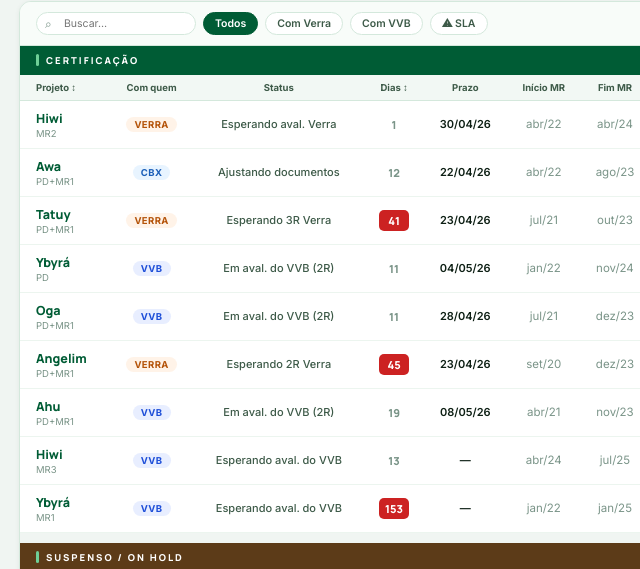
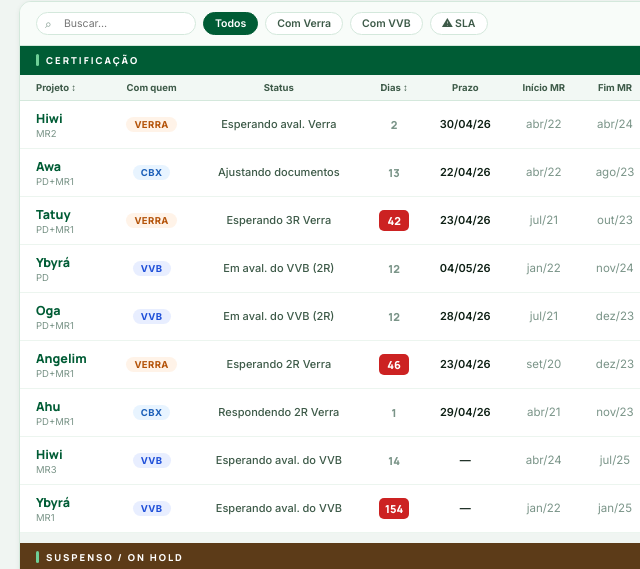
Before and after one commit to DavidZamoraAcosta/cbx_gestao, a plain HTML site: page index.html in a window 1280 px wide. Shown: the part 158-727 px from the top of the page, 1-641 px from the left. Drawn offline with nearby package versions, Linux system fonts and the light colour scheme.

Commit message:
Update index.html
Atualização 23/04

```diff
--- a/index.html
+++ b/index.html
@@ -326,15 +326,15 @@ var STAGES=['Ativ','Escrita','PCP','VVB','1R','2R','3R','Emissão'];
 
 /* ── CERT DATA (dados atualizados imagens) ── */
 var certRows=[
-  {proj:'Hiwi',    est:'MR2',   status:'Esperando aval. Verra',   who:'verra',dias:1,  prazo:'30/04/26',iniMR:'abr/22',fimMR:'abr/24',aud:'ESPL',     vcu:'114K',vcbx:'51K', cur:6},
-  {proj:'Awa',     est:'PD+MR1',status:'Ajustando documentos',    who:'cbx',  dias:12, prazo:'22/04/26',iniMR:'abr/22',fimMR:'ago/23',aud:'AENOR',    vcu:'238K',vcbx:'59K', cur:6},
-  {proj:'Tatuy',   est:'PD+MR1',status:'Esperando 3R Verra',      who:'verra',dias:41, prazo:'23/04/26',iniMR:'jul/21',fimMR:'out/23',aud:'RUBY',     vcu:'89K', vcbx:'21K', cur:6},
-  {proj:'Ybyrá',   est:'PD',    status:'Em aval. do VVB (2R)',    who:'vvb',  dias:11, prazo:'04/05/26',iniMR:'jan/22',fimMR:'nov/24',aud:'RUBY',     vcu:'0',   vcbx:'0',   cur:5},
-  {proj:'Oga',     est:'PD+MR1',status:'Em aval. do VVB (2R)',    who:'vvb',  dias:11, prazo:'28/04/26',iniMR:'jul/21',fimMR:'dez/23',aud:'ECOLANCE', vcu:'186K',vcbx:'56K', cur:5},
-  {proj:'Angelim', est:'PD+MR1',status:'Esperando 2R Verra',      who:'verra',dias:45, prazo:'23/04/26',iniMR:'set/20',fimMR:'dez/23',aud:'RUBY',     vcu:'117K',vcbx:'34K', cur:5},
-  {proj:'Ahu',     est:'PD+MR1',status:'Em aval. do VVB (2R)',    who:'vvb',  dias:19, prazo:'08/05/26',iniMR:'abr/21',fimMR:'nov/23',aud:'AENOR',    vcu:'109K',vcbx:'33K', cur:5},
-  {proj:'Hiwi',    est:'MR3',   status:'Esperando aval. do VVB',  who:'vvb',  dias:13, prazo:'—',       iniMR:'abr/24',fimMR:'jul/25',aud:'ECOLANCE', vcu:'69K', vcbx:'31K', cur:3},
-  {proj:'Ybyrá',   est:'MR1',   status:'Esperando aval. do VVB',  who:'vvb',  dias:153,prazo:'—',       iniMR:'jan/22',fimMR:'jan/25',aud:'RUBY',     vcu:'482K',vcbx:'145K',cur:3},
+  {proj:'Hiwi',    est:'MR2',   status:'Esperando aval. Verra',   who:'verra',dias:2,  prazo:'30/04/26',iniMR:'abr/22',fimMR:'abr/24',aud:'ESPL',     vcu:'114K',vcbx:'51K', cur:6},
+  {proj:'Awa',     est:'PD+MR1',status:'Ajustando documentos',    who:'cbx',  dias:13, prazo:'22/04/26',iniMR:'abr/22',fimMR:'ago/23',aud:'AENOR',    vcu:'238K',vcbx:'59K', cur:6},
+  {proj:'Tatuy',   est:'PD+MR1',status:'Esperando 3R Verra',      who:'verra',dias:42, prazo:'23/04/26',iniMR:'jul/21',fimMR:'out/23',aud:'RUBY',     vcu:'89K', vcbx:'21K', cur:6},
+  {proj:'Ybyrá',   est:'PD',    status:'Em aval. do VVB (2R)',    who:'vvb',  dias:12, prazo:'04/05/26',iniMR:'jan/22',fimMR:'nov/24',aud:'RUBY',     vcu:'0',   vcbx:'0',   cur:5},
+  {proj:'Oga',     est:'PD+MR1',status:'Em aval. do VVB (2R)',    who:'vvb',  dias:12, prazo:'28/04/26',iniMR:'jul/21',fimMR:'dez/23',aud:'ECOLANCE', vcu:'186K',vcbx:'56K', cur:5},
+  {proj:'Angelim', est:'PD+MR1',status:'Esperando 2R Verra',      who:'verra',dias:46, prazo:'23/04/26',iniMR:'set/20',fimMR:'dez/23',aud:'RUBY',     vcu:'117K',vcbx:'34K', cur:5},
+  {proj:'Ahu',     est:'PD+MR1',status:'Respondendo 2R Verra',    who:'cbx',  dias:1,  prazo:'29/04/26',iniMR:'abr/21',fimMR:'nov/23',aud:'AENOR',    vcu:'109K',vcbx:'33K', cur:5},
+  {proj:'Hiwi',    est:'MR3',   status:'Esperando aval. do VVB',  who:'vvb',  dias:14, prazo:'—',       iniMR:'abr/24',fimMR:'jul/25',aud:'ECOLANCE', vcu:'69K', vcbx:'31K', cur:3},
+  {proj:'Ybyrá',   est:'MR1',   status:'Esperando aval. do VVB',  who:'vvb',  dias:154,prazo:'—',       iniMR:'jan/22',fimMR:'jan/25',aud:'RUBY',     vcu:'482K',vcbx:'145K',cur:3},
 ];
 
 /* ── VOL DATA: q=quarter (0-3), vcu=K ── */
```
